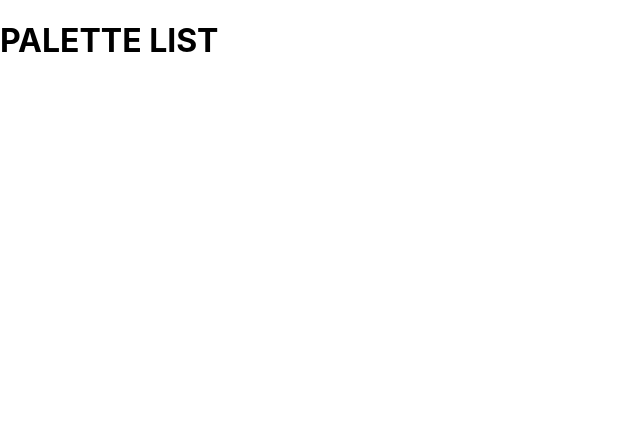
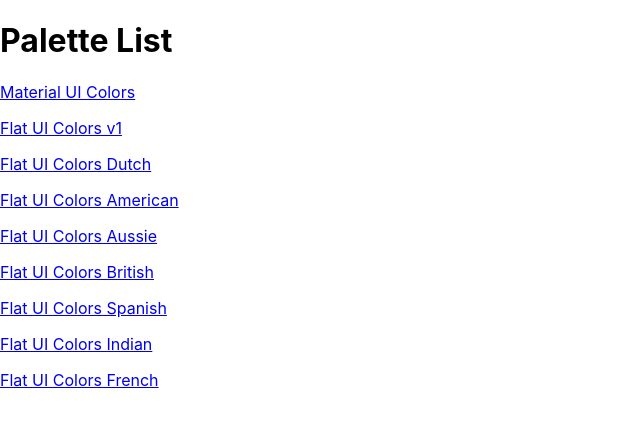
Before and after one commit to adit-shriyans/ColorPickerPaletteClone, a React (Create React App) app: page / in a window 1280 px wide. Shown: the top 424 px of the page, without its empty margins (0-640 px from the left). Built offline with nearby package versions, Linux system fonts and the light colour scheme.

Commit message:
add PaletteList and Links

```diff
--- a/src/App.js
+++ b/src/App.js
@@ -1,9 +1,8 @@
 import Palette from "./Palette";
+import PaletteList from "./PaletteList";
 import {Route, Routes, useParams} from "react-router-dom";
 import seedColors from "./seedColors";
 import { generatePalette } from "./codeHelper";
-
-
 
 export function RenderPalette() {
   function findPalette(id) {
@@ -16,7 +15,7 @@
 function App() {
   return (
     <Routes>
-      <Route path="/" Component={() => <h1>PALETTE LIST</h1>} />
+      <Route path="/" Component={() => <PaletteList palettes={seedColors} />} />
       <Route path="/palette/:id" Component={() => <RenderPalette />} />
       <Route path="/*" Component={() => <h1>Palette not found :(</h1>} />
     </Routes>
--- a/src/Navbar.js
+++ b/src/Navbar.js
@@ -1,4 +1,5 @@
 import {React, useState} from 'react';
+import {Link} from "react-router-dom";
 import Select from '@mui/material/Select';
 import MenuItem from '@mui/material/MenuItem';
 import Snackbar from '@mui/material/Snackbar';
@@ -7,7 +8,6 @@
 import Slider from "rc-slider";
 import "rc-slider/assets/index.css";
 import "./Navbar.css";
-// import { IconButton } from '@mui/material';
 
 function Navbar(props) {
   const [format, setFormat] = useState("hex");
@@ -20,7 +20,7 @@
   return (
     <header className='Navbar'>
         <div className='logo'>
-            <a href="#">reactcolorpicker</a>
+            <Link to="/">reactcolorpicker</Link>
         </div>
         <div className='slider-container'>
             <span>Level: {props.level/100}</span>
--- /dev/null
+++ b/src/PaletteList.js
@@ -0,0 +1,17 @@
+import React from 'react';
+import {Link} from "react-router-dom";
+
+function PaletteList(props) {
+  return (
+    <div>
+        <h1>Palette List</h1>
+        {props.palettes.map(palette => (
+            <p>
+                <Link to={`/palette/${palette.id}`}>{palette.paletteName}</Link>
+            </p>
+        ))}
+    </div>
+  )
+}
+
+export default PaletteList
```
